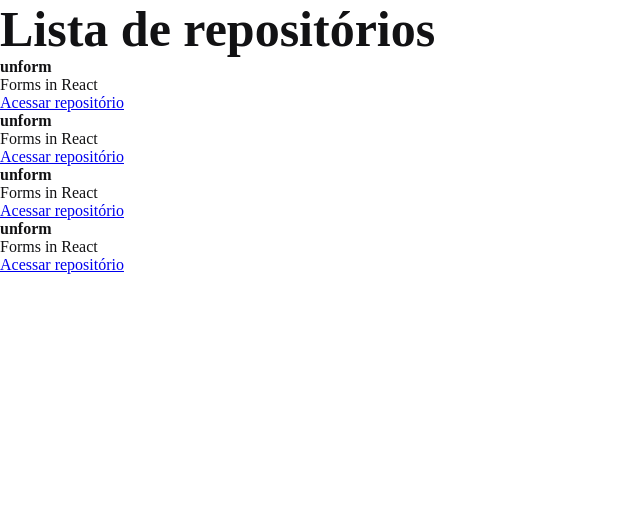
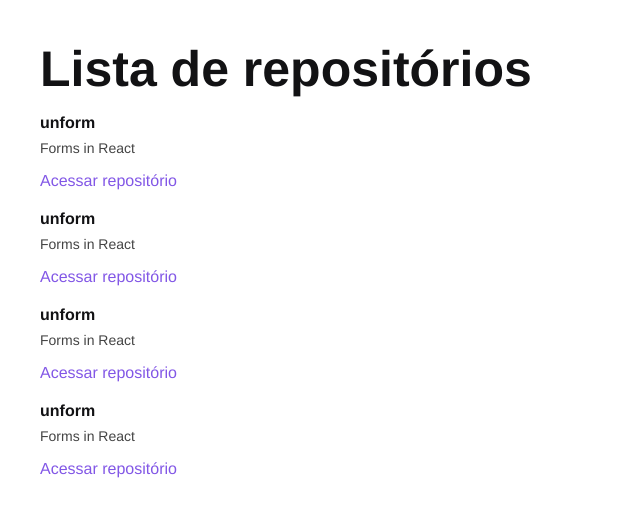
Before and after one commit to olucasfreitas/github-explorer, a React app: page / in a window 1280 px wide. Shown: the top 516 px of the page, without its empty margins (0-640 px from the left). Built offline with nearby package versions, Linux system fonts and the light colour scheme.

Commit message:
estilização do repositoryList

```diff
--- a/src/App.jsx
+++ b/src/App.jsx
@@ -2,5 +2,9 @@
 import "./styles/global.scss";
 
 export function App() {
-  return <RepositoryList />;
+  return (
+    <>
+      <RepositoryList />
+    </>
+  );
 }
--- a/src/components/RepositoryList.jsx
+++ b/src/components/RepositoryList.jsx
@@ -1,4 +1,5 @@
 import { RepositoryItem } from "./RepositoryItem";
+import "../styles/repositories.scss";
 
 const repository = {
   name: "unform",
--- a/src/styles/global.scss
+++ b/src/styles/global.scss
@@ -5,7 +5,8 @@
 }
 
 body {
-  font: 16px, "Helvetica Neue", Arial, sans-serif;
+  font-family: "Helvetica Neue", Arial, sans-serif;
+  font-size: 16px;
   color: #121214;
   h1 {
     font-size: 50px;
--- /dev/null
+++ b/src/styles/repositories.scss
@@ -0,0 +1,29 @@
+section {
+  margin: 40px;
+  h1 {
+    margin-bottom: 16px;
+  }
+
+  ul {
+    list-style: none;
+
+    li {
+      & + li {
+        margin-top: 20px;
+      }
+
+      p {
+        font-size: 14px;
+        color: #444;
+        margin-top: 8px;
+      }
+
+      a {
+        display: inline-block;
+        margin-top: 16px;
+        text-decoration: none;
+        color: #8257e6;
+      }
+    }
+  }
+}
```
